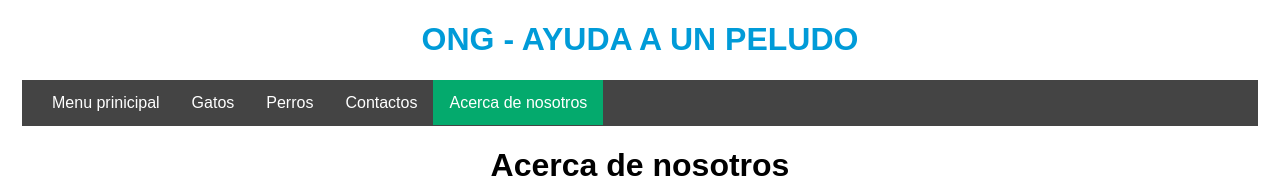
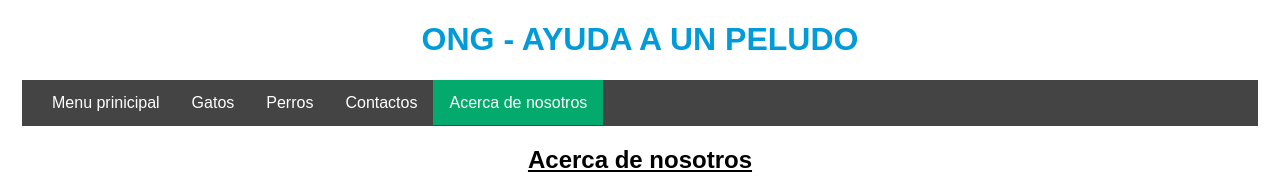
Before and after one commit to law153/practica003d, a plain HTML site: page html/acerca-de.html in a window 1280 px wide. Shown: the top 191 px of the page. Drawn offline with Linux system fonts and the light colour scheme.

Commit message:
subrayado titulo acerca de

```diff
--- a/html/acerca-de.html
+++ b/html/acerca-de.html
@@ -24,7 +24,7 @@
         </nav>
     </header>
 
-    <h1 style="text-align: center;">Acerca de nosotros</h1>
+    <h2 style="text-align: center;">Acerca de nosotros</h2>
     <p></pstyle>Nuestra sede se encuentra ubicada en:</p>
     <iframe src="https://www.google.com/maps/embed?pb=!1m18!1m12!1m3!1d3332.292216882933!2d-70.6803727850945!3d-33.363436300437165!2m3!1f0!2f0!3f0!3m2!1i1024!2i768!4f13.1!3m3!1m2!1s0x9662c7025c925e0f%3A0x7f2f6a657c08d14a!2sDuoc%20UC%3A%20Sede%20Plaza%20Norte!5e0!3m2!1ses!2scl!4v1678978101746!5m2!1ses!2scl" width="500" height="400" style="border:0;" allowfullscreen="" loading="lazy" referrerpolicy="no-referrer-when-downgrade"></iframe>
 
```
